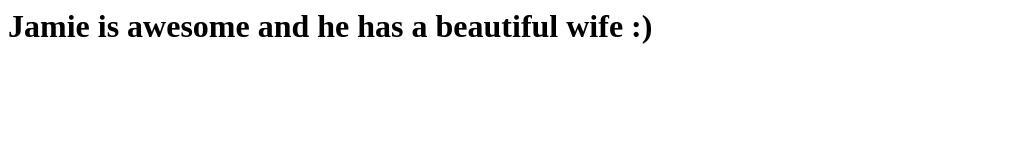
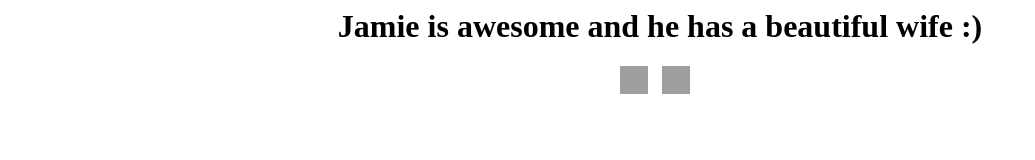
Before and after one commit to FififiJamie/FififiJamie.github.io, a plain HTML site: page index.html in a window 1280 px wide. Shown: the whole page, without its empty margins (0-1035 px from the left). Drawn offline with Linux system fonts and the light colour scheme; grey boxes are pictures that could not be loaded.

Commit message:
add social icons

```diff
--- a/index.html
+++ b/index.html
@@ -1 +1,40 @@
-<h1>Jamie is awesome and he has a beautiful wife :) </h1>
+<ul class='header'>
+  <h1>Jamie is awesome and he has a beautiful wife :) </h1>
+</ul>
+
+<ul class="social-icons">
+    <li>
+        <a href="https://github.com/FififiJamie/" target='blank'>
+            <img src="https://image.flaticon.com/icons/svg/25/25231.svg" alt="Github" />
+        </a>
+    </li>
+    <li>
+        <a href="https://www.linkedin.com/in/jamiezhangnz/" target='blank'>
+            <img src="https://image.flaticon.com/icons/svg/34/34405.svg" alt="Linkedin" />
+        </a>
+    </li>
+</ul>
+<style>
+.header {
+  text-align: center;
+}
+
+
+.social-icons {
+    text-align: center;
+}
+.social-icons li {
+    display:inline-block;
+    list-style-type:none;
+    -webkit-user-select:none;
+    -moz-user-select:none;
+}
+.social-icons li a {
+    border-bottom: none;
+}
+.social-icons li img {
+    width:28px;
+    height:28px;
+    margin-right: 10px;
+}
+</style>
```
